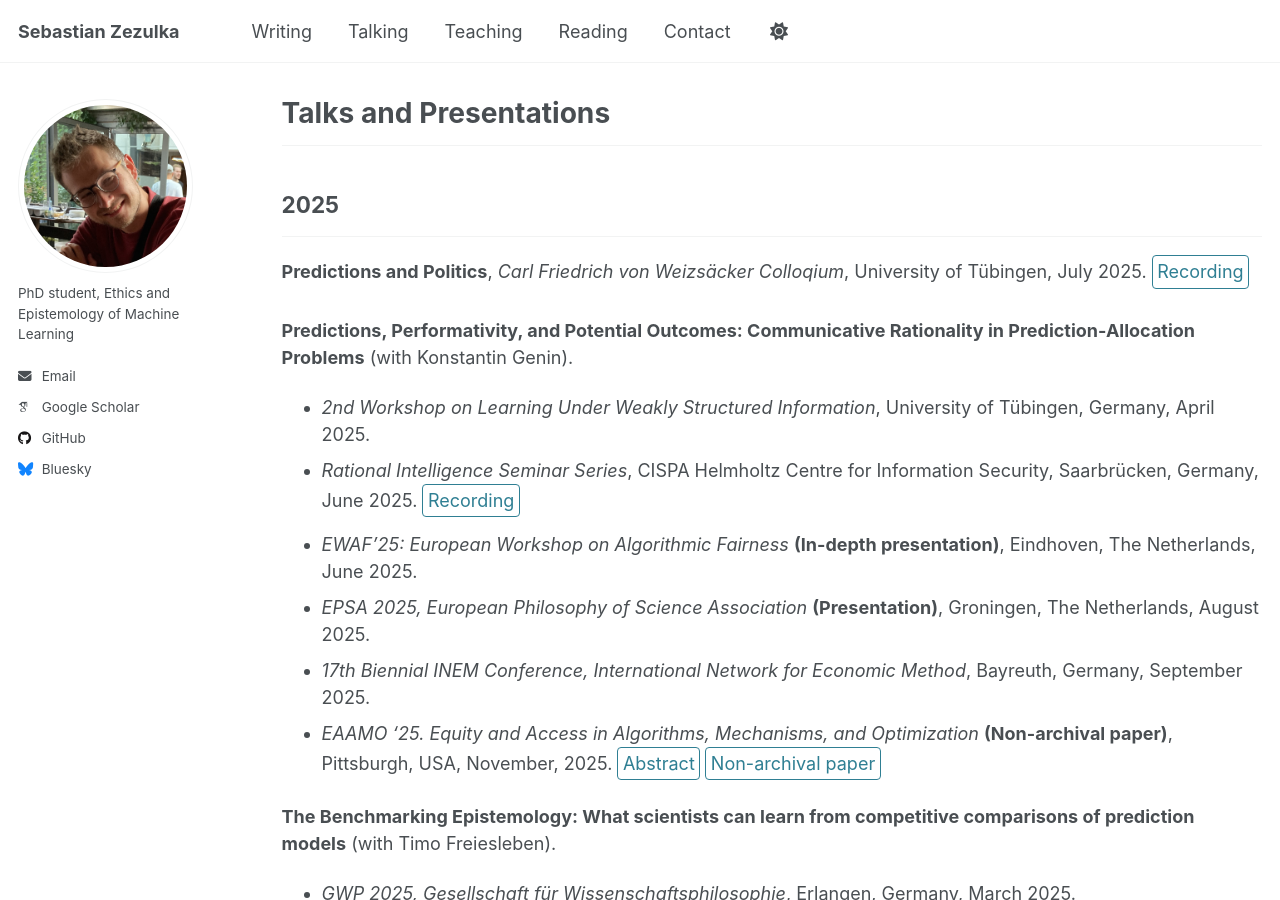
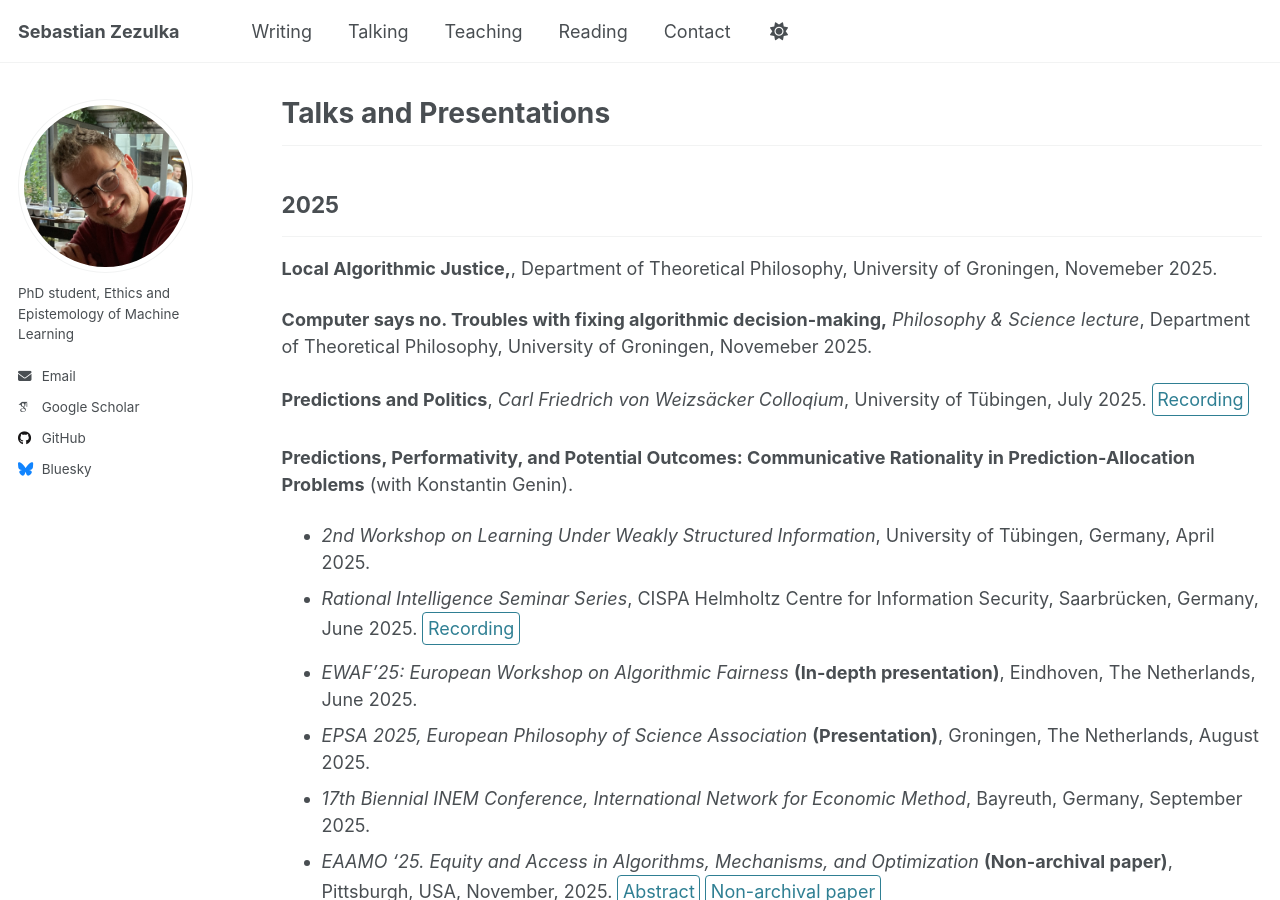
Before and after one commit to sezezulka/sezezulka.github.io, a Jekyll site: the page built from _pages/talks.md, in a window 1280 px wide and 900 px high. Built offline with Jekyll 4.4.1, drawn with Linux system fonts in a browser that asks for light colours; some web fonts are replaced; a script that is not in the unit is left out.

Commit message:
talks @groningen

```diff
--- a/_pages/talks.md
+++ b/_pages/talks.md
@@ -9,6 +9,10 @@ author_profile: true
 
 ## 2025
 ---
+**Local Algorithmic Justice,**, Department of Theoretical Philosophy, University of Groningen, Novemeber 2025.
+
+**Computer says no. Troubles with fixing algorithmic decision-making,** *Philosophy & Science lecture*, Department of Theoretical Philosophy, University of Groningen, Novemeber 2025.
+
 **Predictions and Politics**, *Carl Friedrich von Weizsäcker Colloqium*, University of Tübingen, July 2025. [Recording](https://www.youtube.com/watch?v=LtEwufTkpZw){: .btn--research}{:target="_blank"}
 
 **Predictions, Performativity, and Potential Outcomes: Communicative Rationality in Prediction-Allocation Problems** (with Konstantin Genin).
```
